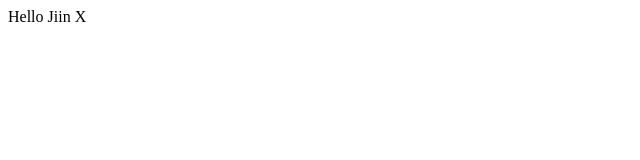
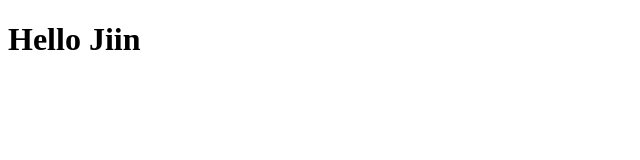
Before and after one commit to JanGmnz/SEO-Website, a plain HTML site: page index.html in a window 1280 px wide. Shown: the whole page, without its empty margins (0-640 px from the left). Drawn offline with Linux system fonts and the light colour scheme.

Commit message:
fix- set a heading 1

```diff
--- a/index.html
+++ b/index.html
@@ -7,6 +7,7 @@
     <title>Document</title>
 </head>
 <body>
-    Hello Jiin X
+    <h1>Hello Jiin </h1>
+
 </body>
 </html>
```
